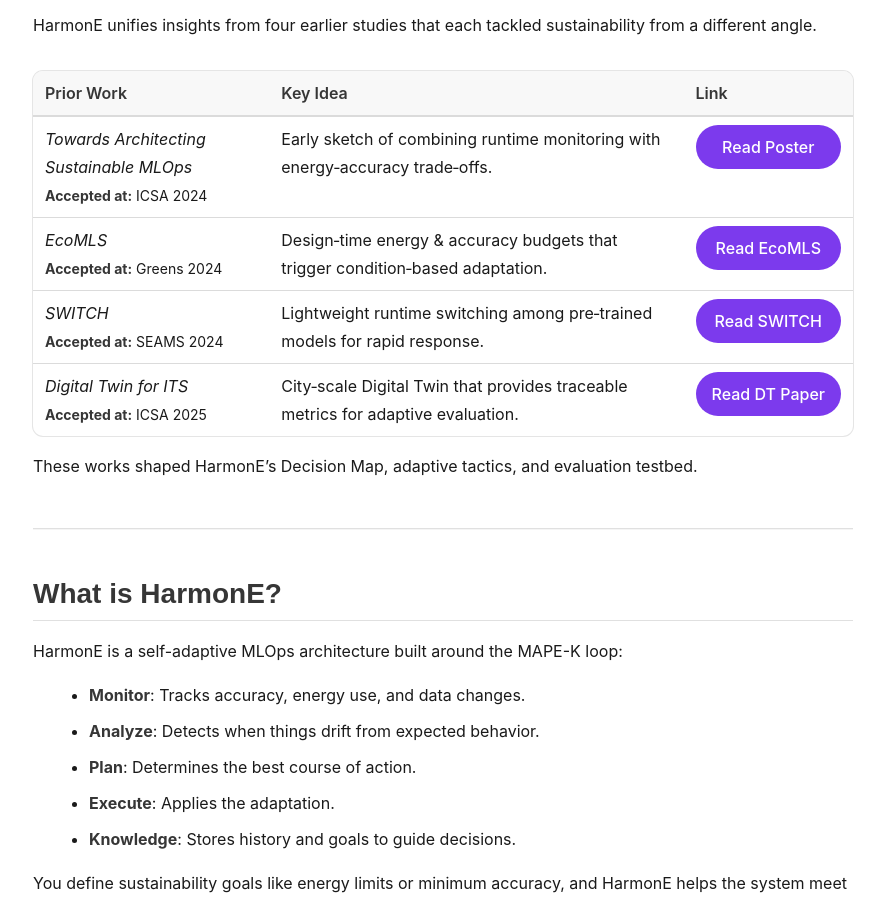
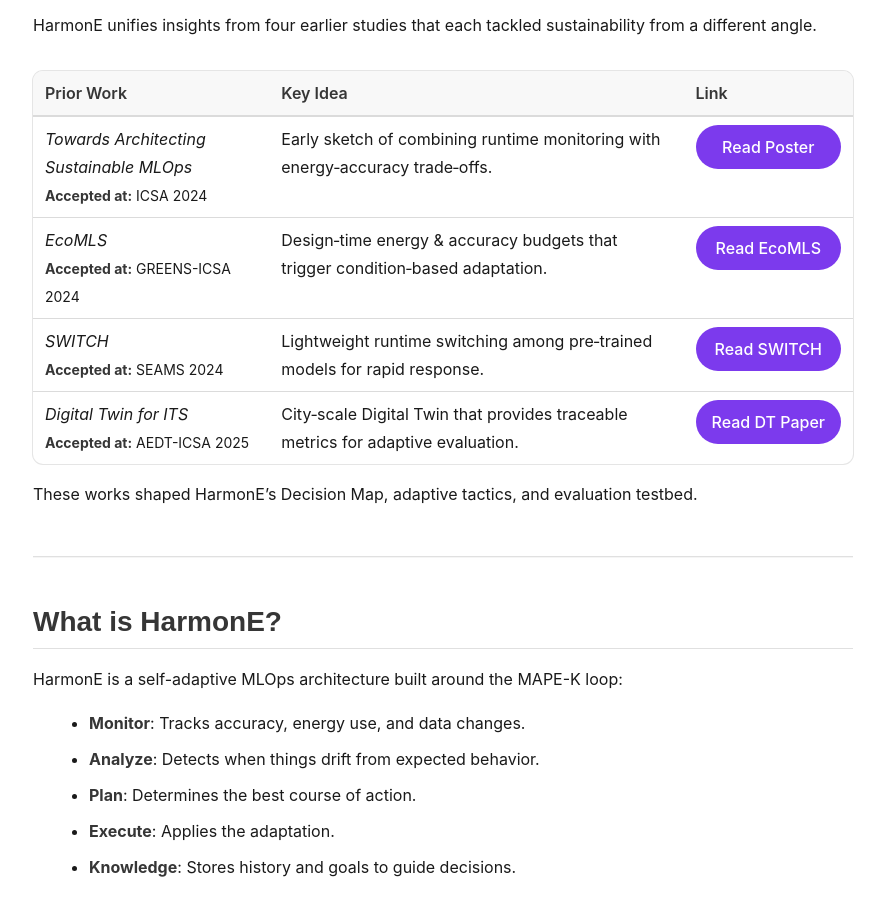
Before and after one commit to sa4s-serc/HarmonE, a Jekyll site: the page built from index.md, in a window 1280 px wide and 900 px high, scrolled down 1870 px. Shown: the whole window, without its empty margins (197-1082 px from the left). Built offline with Jekyll 4.4.1, drawn with Linux system fonts in a browser that asks for light colours; some web fonts are replaced.

Commit message:
workshops

```diff
--- a/index.md
+++ b/index.md
@@ -77,7 +77,7 @@
     <tr>
       <td>
         <em>EcoMLS</em><br>
-        <small><strong>Accepted at:</strong> Greens 2024</small>
+        <small><strong>Accepted at:</strong> GREENS-ICSA 2024</small>
       </td>
       <td>Design‑time energy & accuracy budgets that trigger condition‑based adaptation.</td>
       <td><a class="button-purple" href="https://arxiv.org/pdf/2404.11411" target="_blank">Read&nbsp;EcoMLS</a></td>
@@ -93,7 +93,7 @@
     <tr>
       <td>
         <em>Digital Twin for ITS</em><br>
-        <small><strong>Accepted at:</strong> ICSA 2025</small>
+        <small><strong>Accepted at:</strong> AEDT-ICSA 2025</small>
       </td>
       <td>City‑scale Digital Twin that provides traceable metrics for adaptive evaluation.</td>
       <td><a class="button-purple" href="https://arxiv.org/pdf/2502.17646" target="_blank">Read&nbsp;DT&nbsp;Paper</a></td>
```
